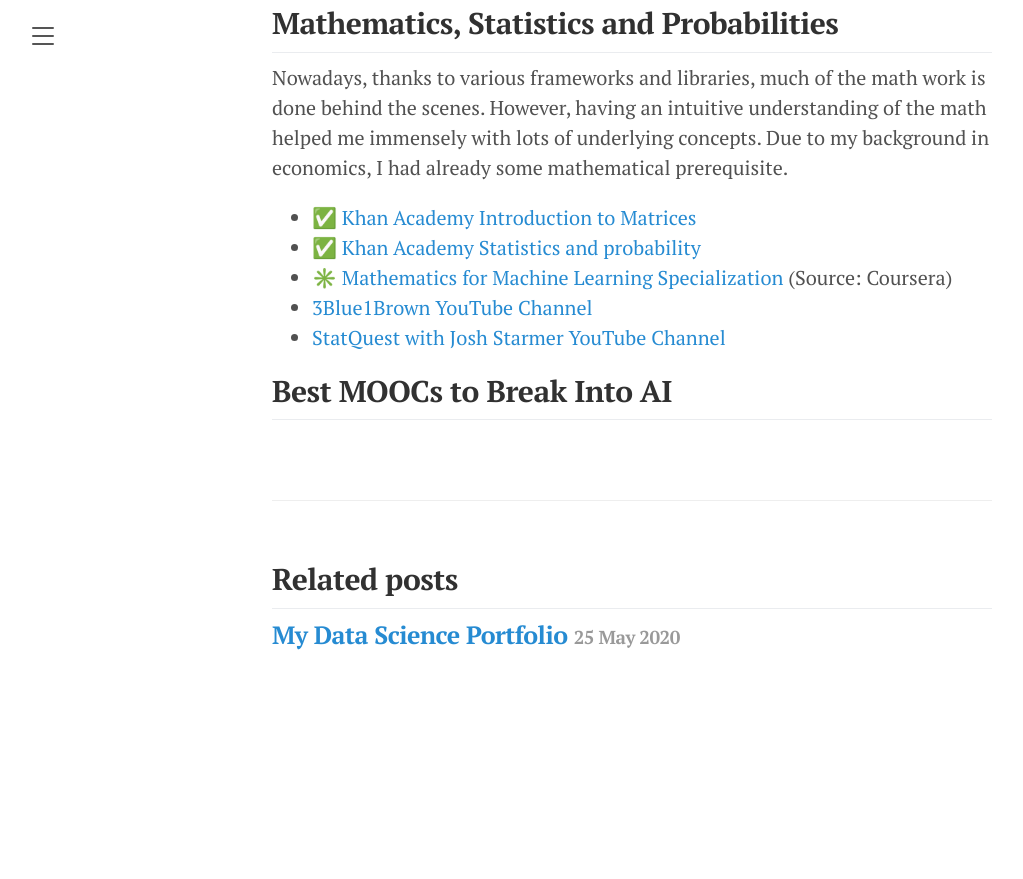
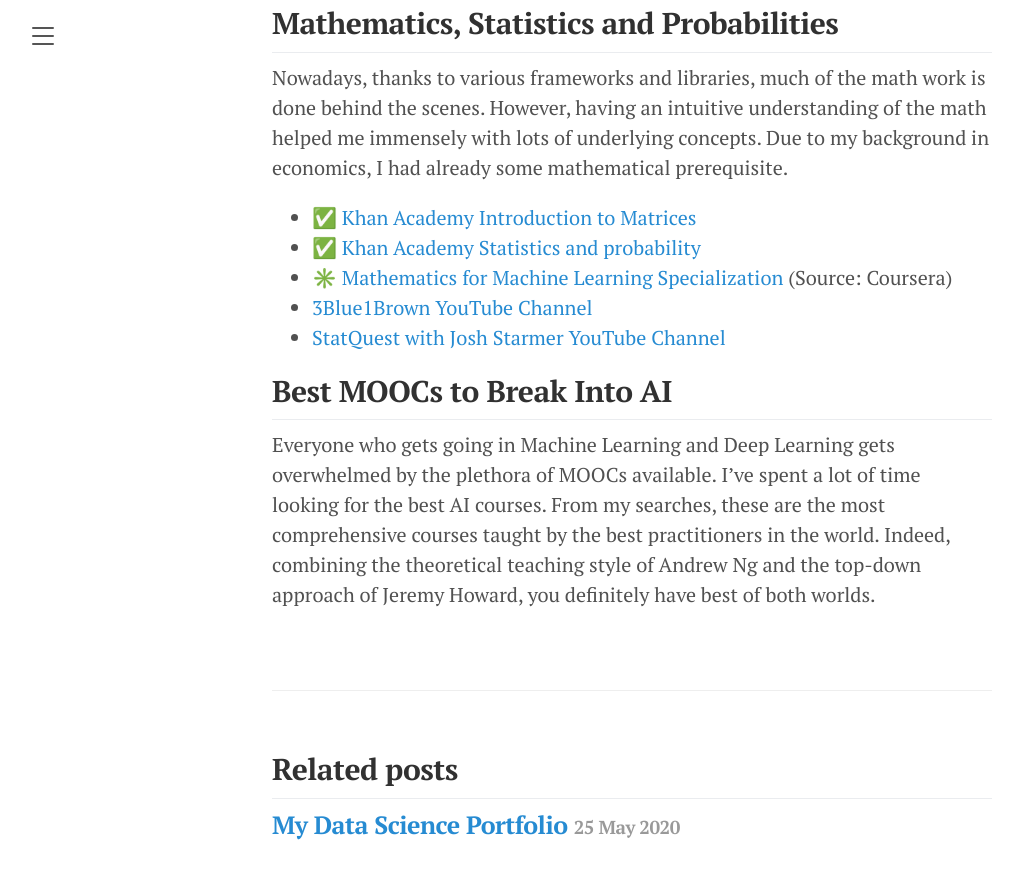
Before and after one commit to florentfettu/florentfettu.github.io, a Jekyll site: the page built from _posts/2020-05-26-my-self-created-artificial-intelligence-path.md, in a window 1280 px wide and 900 px high, scrolled down 1267 px. Shown: the top 879 px of the window, without its empty margins (8-1031 px from the left). Built offline with Jekyll 4.4.1, drawn with Linux system fonts in a browser that asks for light colours; nearby versions of some CDN libraries; before the commit the page ends 1977 px from its top, so only the background shows below that.

Commit message:
Update 2020-05-26-my-self-created-artificial-intelligence-path.md

```diff
--- a/_posts/2020-05-26-my-self-created-artificial-intelligence-path.md
+++ b/_posts/2020-05-26-my-self-created-artificial-intelligence-path.md
@@ -40,3 +40,5 @@
 * <a href="https://www.youtube.com/channel/UCtYLUTtgS3k1Fg4y5tAhLbw" target="_blank">StatQuest with Josh Starmer YouTube Channel </a>
 
 ## Best MOOCs to Break Into AI
+
+Everyone who gets going in Machine Learning and Deep Learning gets overwhelmed by the plethora of MOOCs available. I've spent a lot of time looking for the best AI courses. From my searches, these are the most comprehensive courses taught by the best practitioners in the world. Indeed, combining the theoretical teaching style of Andrew Ng and the top-down approach of Jeremy Howard, you definitely have best of both worlds.
```
